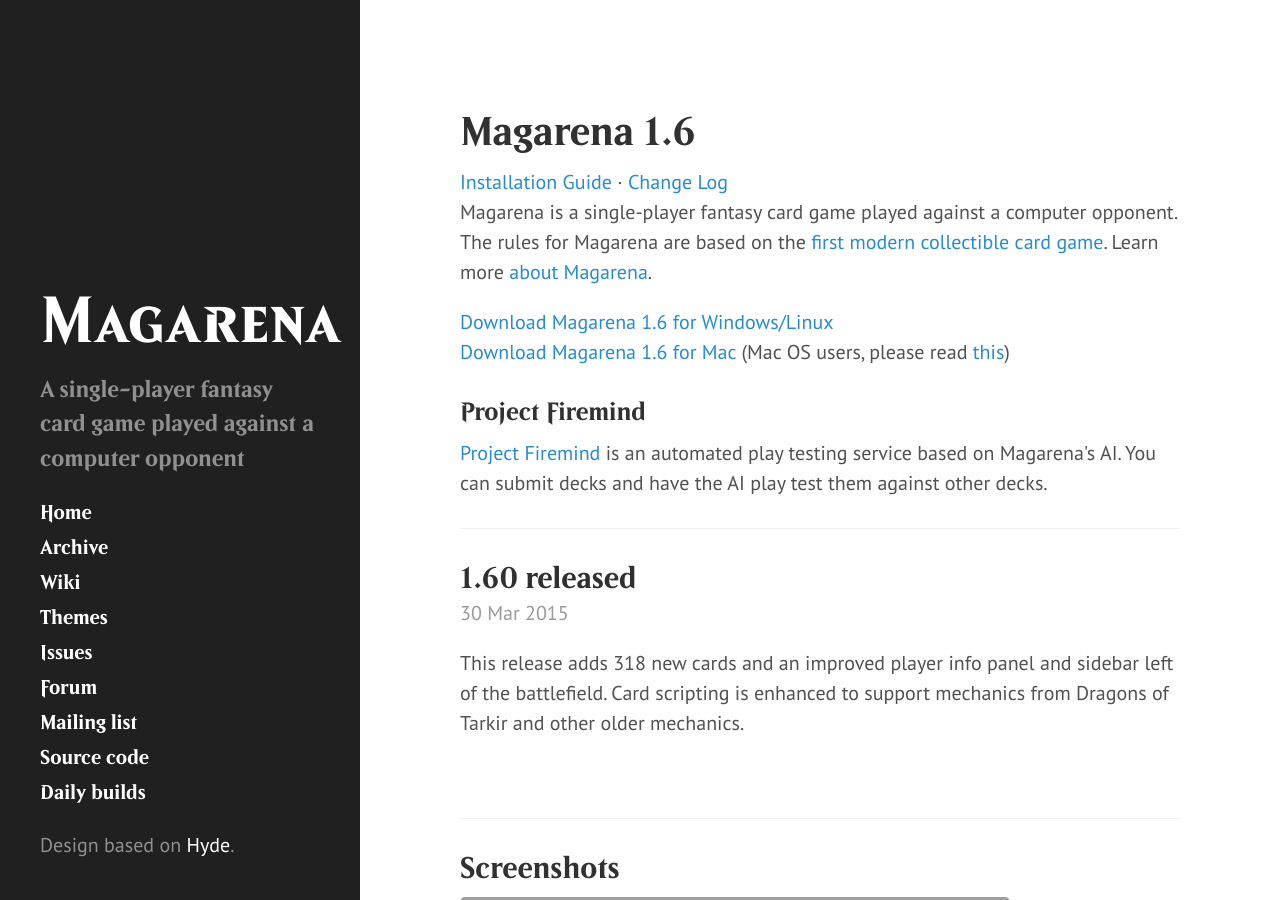
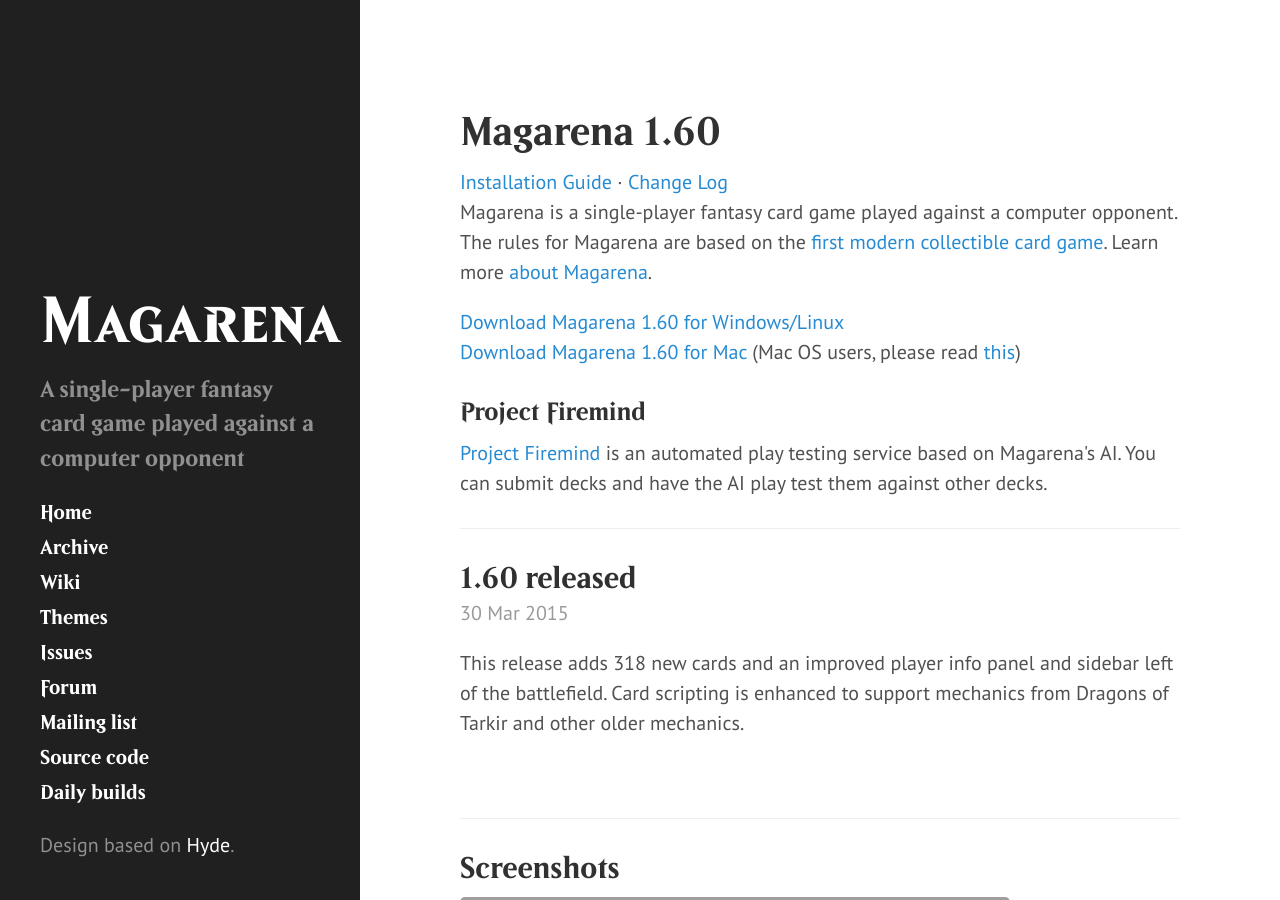
Before and after one commit to magarena/magarena.github.io, a Jekyll site: the page built from index.html, in a window 1280 px wide and 900 px high. Built offline with Jekyll 4.4.1, drawn with Linux system fonts in a browser that asks for light colours; Markdown is read by kramdown in place of the engine named in the settings; the list of posts is cut into pages by our own code; grey boxes are pictures that could not be loaded.

Commit message:
treat version as a string

```diff
--- a/_config.yml
+++ b/_config.yml
@@ -20,7 +20,7 @@
 paginate:         1
 
 # Custom vars
-version:          1.60
+version:          '1.60'
 
 github:
   repo:           //github.com/magarena/magarena
```
